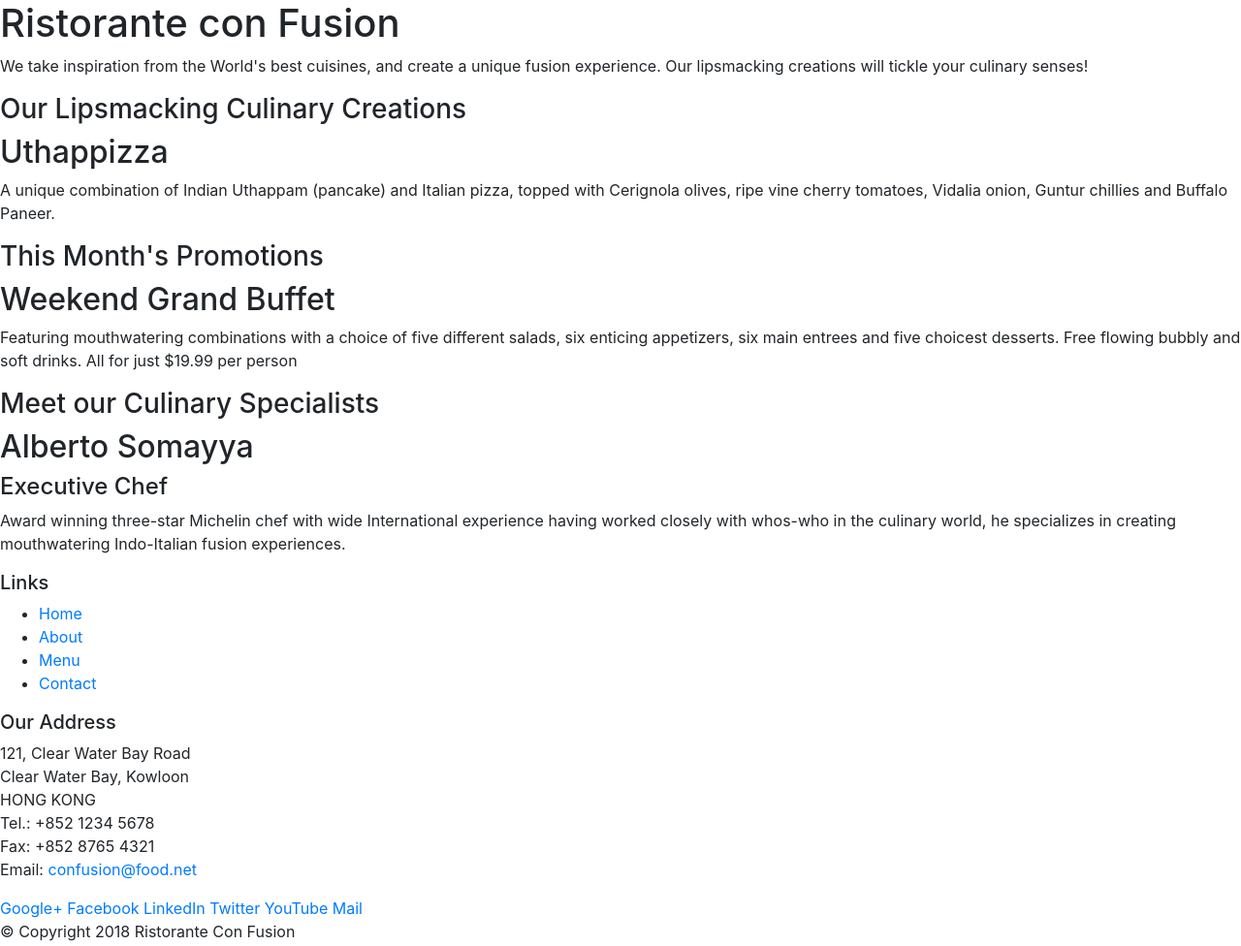
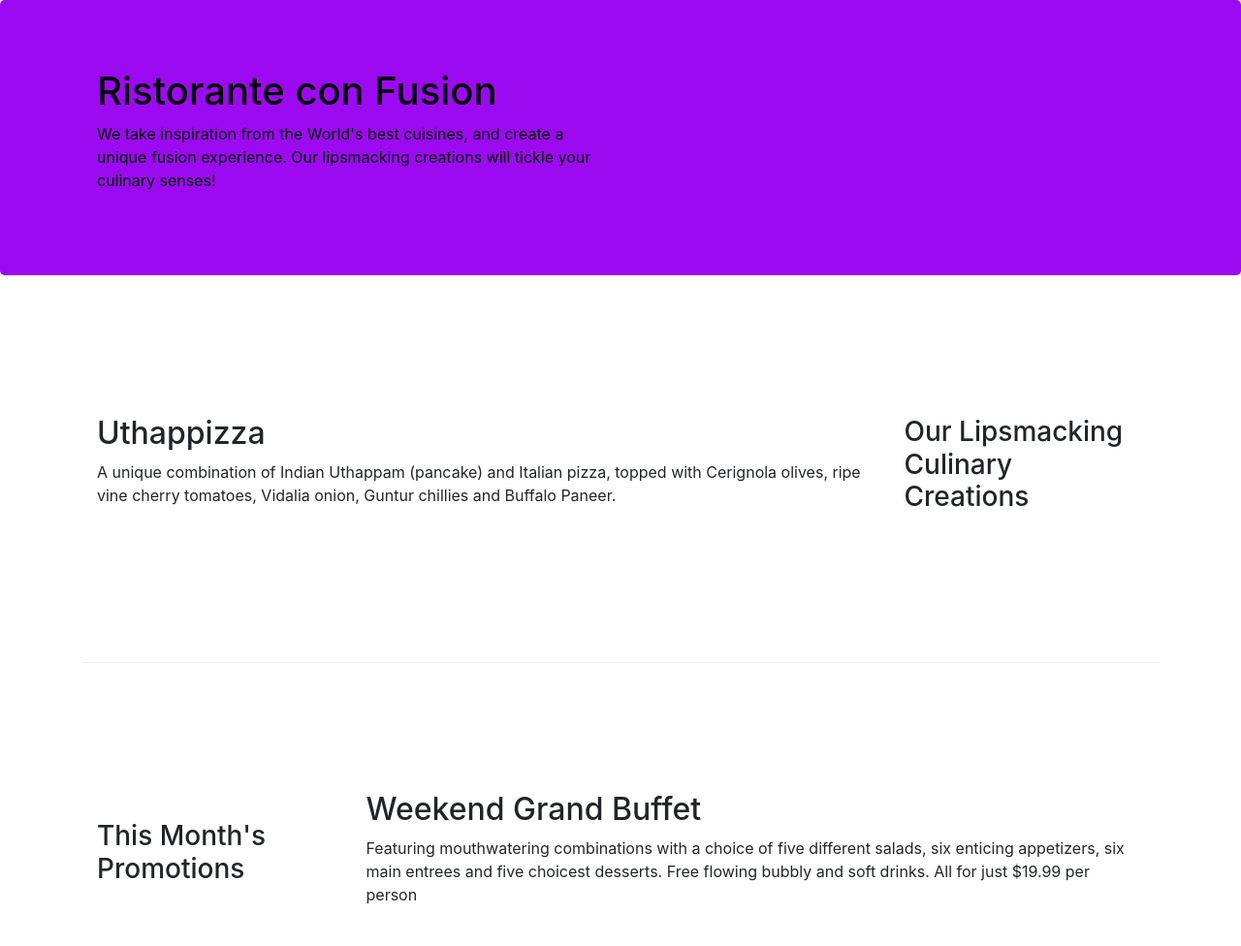
Before and after one commit to sushanth-hrn/Bootstrap, a website: page index.html in a window 1280 px wide. Shown: the top 976 px of the page at 97% size. Drawn offline with nearby package versions, Linux system fonts and the light colour scheme.

Commit message:
exercise1

```diff
--- /dev/null
+++ b/css/style.css
@@ -0,0 +1,30 @@
+.row-header {
+    margin: 0px auto;
+    padding: 0px auto;
+}
+
+.row-content {
+    margin: 0px auto;
+    padding: 50px 0px 50px 0px;
+    border-bottom: 1px ridge;
+    min-height: 400px;
+}
+
+.footer {
+    background-color: rgb(165, 165, 115);
+    margin: 0px auto;
+    padding: 20px 0px 20px 0px;
+}
+
+.jumbotron {
+    padding: 70px 30px 70px 30px;
+    margin: 0px auto;
+    background-color: rgb(156, 10, 241);
+    color: black;
+}
+
+.address {
+    font-size: 80%;
+    margin: 0px;
+    color: #0f0f0f;
+}
--- a/index.html
+++ b/index.html
@@ -9,51 +9,52 @@
 
      <!-- Bootstrap CSS -->
      <link rel="stylesheet" href="node_modules/bootstrap/dist/css/bootstrap.min.css">
+     <link rel="stylesheet" href="css/style.css">
     <title>Ristorante Con Fusion</title>
 </head>
 
 <body>
 
-    <header>
-        <div>
-            <div>
-                <div>
+    <header class="jumbotron">
+        <div class="container">
+            <div class="row row-header">
+                <div class="col-12 col-sm-6">
                     <h1>Ristorante con Fusion</h1>
                     <p>We take inspiration from the World's best cuisines, and create a unique fusion experience. Our lipsmacking creations will tickle your culinary senses!</p>
                 </div>
-                <div>
+                <div class="col-12 col-sm">
                 </div>
             </div>
         </div>
     </header>
 
-    <div>
-        <div>
-            <div>
+    <div class="container">
+        <div class="row row-content align-items-center">
+            <div class="col-12 col-sm-4 order-sm-last col-md-3">
                 <h3>Our Lipsmacking Culinary Creations</h3>
             </div>
-            <div>
+            <div class="col-12 col-sm order-sm-first col-md">
                 <h2>Uthappizza</h2>
                 <p>A unique combination of Indian Uthappam (pancake) and Italian pizza, topped with Cerignola olives, ripe vine cherry tomatoes, Vidalia onion, Guntur chillies and Buffalo Paneer.</p>
             </div>
         </div>
 
 
-        <div>
-            <div>
+        <div class="row row-content align-items-center">
+            <div class="col-12 col-sm-4 col-md-3">
                 <h3>This Month's Promotions</h3>
             </div>
-            <div>
+            <div class="col-12 col-sm col-md">
                 <h2>Weekend Grand Buffet</h2>
                 <p>Featuring mouthwatering combinations with a choice of five different salads, six enticing appetizers, six main entrees and five choicest desserts. Free flowing bubbly and soft drinks. All for just $19.99 per person </p>
             </div>
         </div>
 
-        <div>
-            <div>
+        <div class="row row-content align-items-center">
+            <div class="col-12 col-sm-4 order-sm-last col-md-3">
                 <h3>Meet our Culinary Specialists</h3>
             </div>
-            <div>
+            <div class="col-12 col-sm order-sm-first col-md">
                 <h2>Alberto Somayya</h2>
                 <h4>Executive Chef</h4>
                 <p>Award winning three-star Michelin chef with wide International experience having worked closely with whos-who in the culinary world, he specializes in creating mouthwatering Indo-Italian fusion experiences. </p>
@@ -61,19 +62,19 @@
         </div>
     </div>
 
-    <footer>
-        <div>
-            <div>
-                <div>
+    <footer class="footer">
+        <div class="container">
+            <div class="row justify-content-center">
+                <div class="col-4 offset-1 col-sm-2">
                     <h5>Links</h5>
-                    <ul>
+                    <ul class="list-unstyled">
                         <li><a href="#">Home</a></li>
                         <li><a href="#">About</a></li>
                         <li><a href="#">Menu</a></li>
                         <li><a href="#">Contact</a></li>
                     </ul>
                 </div>
-                <div>
+                <div class="col-7 col-sm-5">
                     <h5>Our Address</h5>
                     <address>
 		              121, Clear Water Bay Road<br>
@@ -84,8 +85,8 @@
 		              Email: <a href="mailto:confusion@food.net">confusion@food.net</a>
 		           </address>
                 </div>
-                <div>
-                    <div>
+                <div class="col-12 col-sm-4 align-self-center">
+                    <div class="text-center">
                         <a href="http://google.com/+">Google+</a>
                         <a href="http://www.facebook.com/profile.php?id=">Facebook</a>
                         <a href="http://www.linkedin.com/in/">LinkedIn</a>
@@ -95,8 +96,8 @@
                     </div>
                 </div>
            </div>
-           <div>
-                <div>
+           <div class="row">
+                <div class="col-auto">
                     <p>© Copyright 2018 Ristorante Con Fusion</p>
                 </div>
            </div>
```
